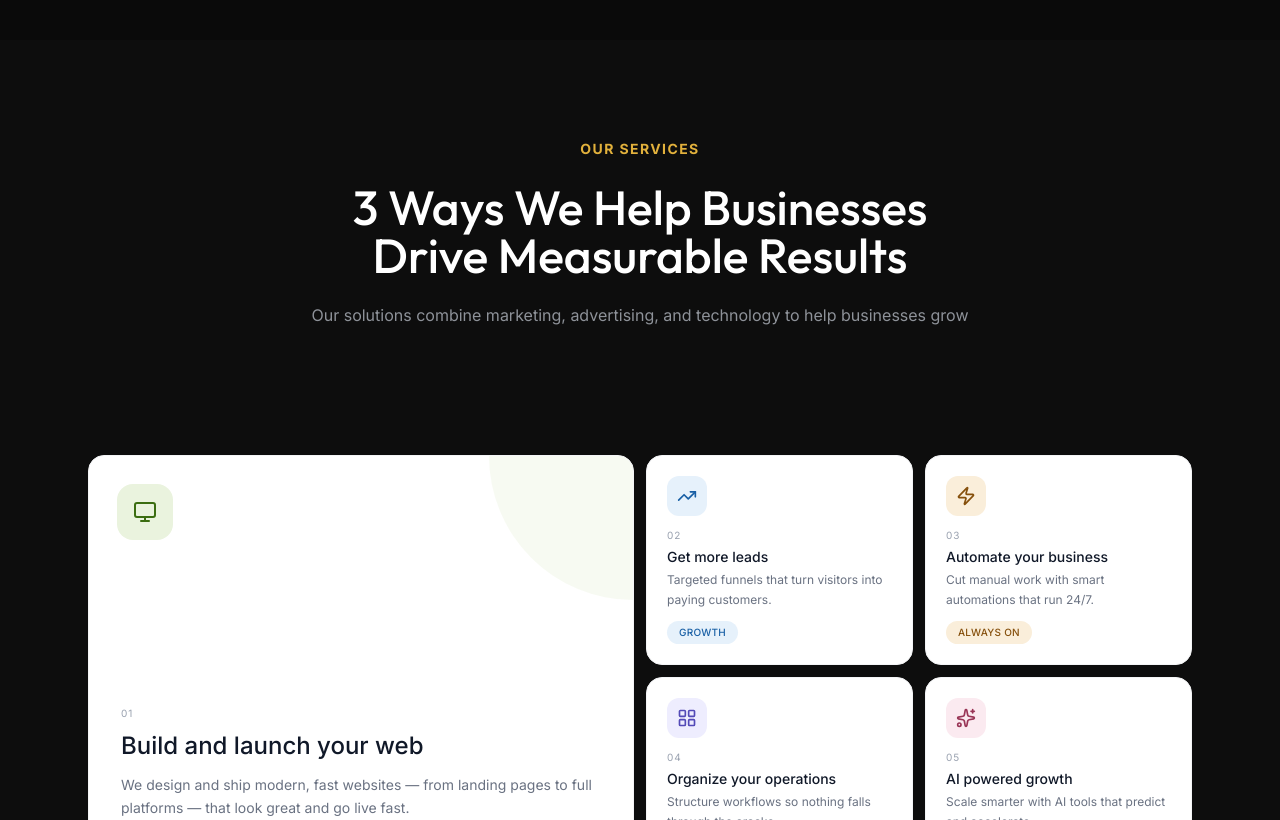
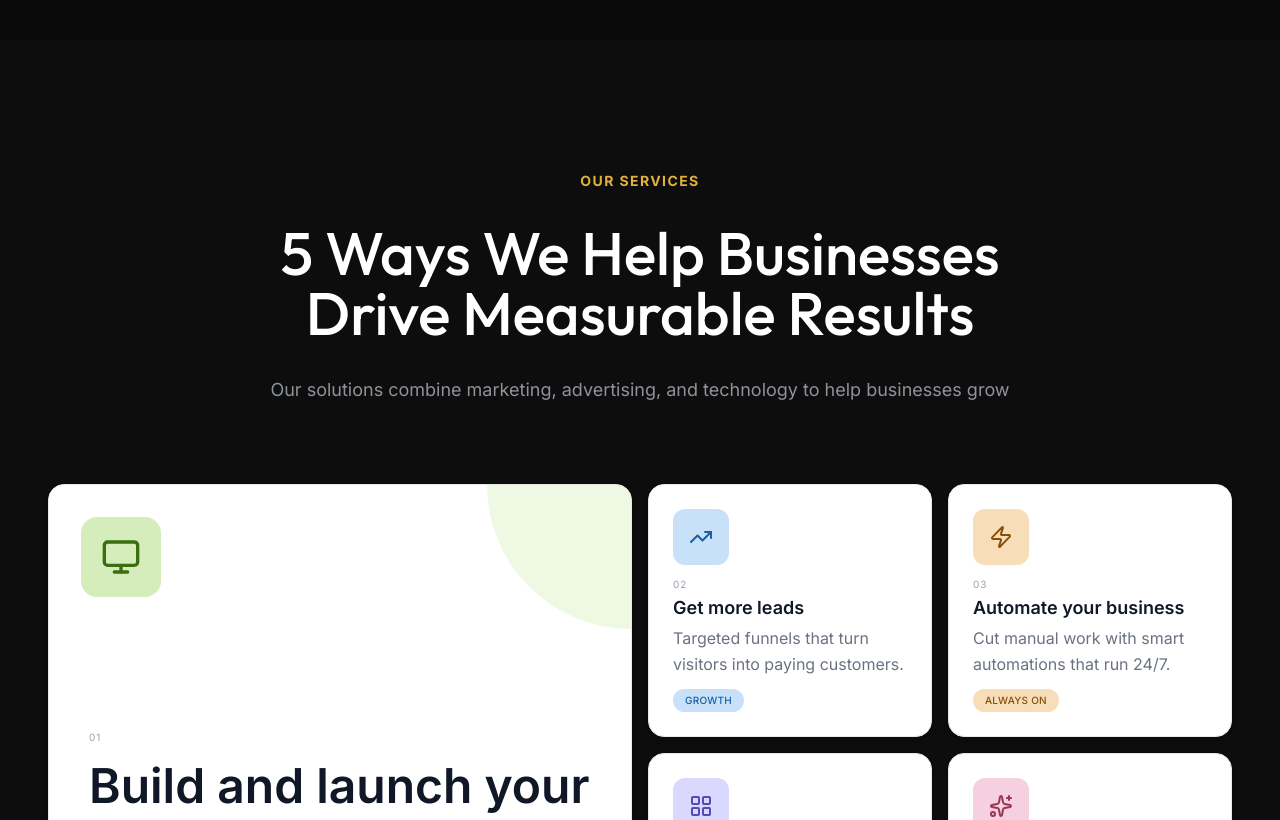
Before and after one commit to Ifeoluwa00dev/Stratnova, a React (Vite) app: page / in a window 1280 px wide. Shown: the part 1980-2800 px from the top of the page. Built offline with nearby package versions, Linux system fonts and the light colour scheme.

Commit message:
edited the services

```diff
--- a/src/components/sections/ServicesSection.tsx
+++ b/src/components/sections/ServicesSection.tsx
@@ -9,63 +9,63 @@ import {
 const services = [
   {
     number: "01",
-    icon: <Monitor className="w-6 h-6" style={{ color: "#3B6D11" }} />,
+    icon: <Monitor className="w-10 h-10" style={{ color: "#3B6D11" }} />,
     title: "Build and launch your web",
     desc: "We design and ship modern, fast websites — from landing pages to full platforms — that look great and go live fast.",
     tag: "Ready in days",
-    iconBg: "#EAF3DE",
-    tagBg: "#EAF3DE",
+    iconBg: "#D4EDBA",
+    tagBg: "#D4EDBA",
     tagColor: "#3B6D11",
-    accentBg: "#EAF3DE",
+    accentBg: "#D4EDBA",
     big: true,
   },
   {
     number: "02",
-    icon: <TrendingUp className="w-5 h-5" style={{ color: "#185FA5" }} />,
+    icon: <TrendingUp className="w-6 h-6" style={{ color: "#185FA5" }} />,
     title: "Get more leads",
     desc: "Targeted funnels that turn visitors into paying customers.",
     tag: "Growth",
-    iconBg: "#E6F1FB",
-    tagBg: "#E6F1FB",
+    iconBg: "#C8E1F8",
+    tagBg: "#C8E1F8",
     tagColor: "#185FA5",
   },
   {
     number: "03",
-    icon: <Zap className="w-5 h-5" style={{ color: "#854F0B" }} />,
+    icon: <Zap className="w-6 h-6" style={{ color: "#854F0B" }} />,
     title: "Automate your business",
     desc: "Cut manual work with smart automations that run 24/7.",
     tag: "Always on",
-    iconBg: "#FAEEDA",
-    tagBg: "#FAEEDA",
+    iconBg: "#F8DEB8",
+    tagBg: "#F8DEB8",
     tagColor: "#854F0B",
   },
   {
     number: "04",
-    icon: <LayoutGrid className="w-5 h-5" style={{ color: "#534AB7" }} />,
+    icon: <LayoutGrid className="w-6 h-6" style={{ color: "#534AB7" }} />,
     title: "Organize your operations",
     desc: "Structure workflows so nothing falls through the cracks.",
     tag: "Structured",
-    iconBg: "#EEEDFE",
-    tagBg: "#EEEDFE",
+    iconBg: "#DAD8FC",
+    tagBg: "#DAD8FC",
     tagColor: "#534AB7",
   },
   {
     number: "05",
-    icon: <Sparkles className="w-5 h-5" style={{ color: "#993556" }} />,
+    icon: <Sparkles className="w-6 h-6" style={{ color: "#993556" }} />,
     title: "AI powered growth",
     desc: "Scale smarter with AI tools that predict and accelerate.",
     tag: "AI first",
-    iconBg: "#FBEAF0",
-    tagBg: "#FBEAF0",
+    iconBg: "#F7D0DF",
+    tagBg: "#F7D0DF",
     tagColor: "#993556",
   },
 ];
 
 function SmallServiceCard({ service }: { service: (typeof services)[number] }) {
   return (
-    <div className="border border-gray-100 rounded-2xl p-5 flex flex-col gap-3 bg-white h-full">
+    <div className="border border-gray-200 rounded-2xl p-6 flex flex-col gap-3 bg-white h-full shadow-md hover:shadow-lg transition-shadow duration-300">
       <div
-        className="w-10 h-10 rounded-xl flex items-center justify-center flex-shrink-0"
+        className="w-14 h-14 rounded-xl flex items-center justify-center flex-shrink-0"
         style={{ background: service.iconBg }}
       >
         {service.icon}
@@ -74,10 +74,10 @@ function SmallServiceCard({ service }: { service: (typeof services)[number] }) {
         <p className="text-[10px] tracking-widest uppercase text-gray-400">
           {service.number}
         </p>
-        <h3 className="text-sm font-medium text-gray-900 leading-snug">
+        <h3 className="text-lg font-semibold text-gray-900 leading-snug">
           {service.title}
         </h3>
-        <p className="text-xs text-gray-500 leading-relaxed">{service.desc}</p>
+        <p className="text-base text-gray-500 leading-relaxed">{service.desc}</p>
       </div>
       <span
         className="text-[10px] font-medium tracking-wide uppercase px-3 py-1 rounded-full w-fit mt-auto"
@@ -94,13 +94,10 @@ export default function ServicesSection() {
   const small = services.slice(1);
 
   return (
-    <section className="py-16 px-6 max-w-6xl mx-auto">
-      <div className="grid grid-cols-1 md:grid-cols-2 gap-3">
+    <section className="py-0 px-0 max-w-full mx-auto">
+      <div className="grid grid-cols-1 md:grid-cols-2 gap-4">
         {/* Big card — left, spans 2 rows */}
-        <div
-          className="row-span-2 border border-gray-100 rounded-2xl p-8 flex flex-col justify-end bg-white relative overflow-hidden min-h-[260px] md:min-h-[320px]"
-          style={{ minHeight: "320px" }}
-        >
+        <div className="row-span-2 border border-gray-200 rounded-2xl p-10 flex flex-col justify-end bg-white relative overflow-hidden min-h-[380px] md:min-h-[480px] shadow-md hover:shadow-lg transition-shadow duration-300">
           {/* Decorative accent */}
           <div
             className="absolute top-0 right-0 w-36 h-36 rounded-bl-full opacity-40"
@@ -109,7 +106,7 @@ export default function ServicesSection() {
 
           {/* Icon */}
           <div
-            className="absolute top-7 left-7 w-14 h-14 rounded-2xl flex items-center justify-center"
+            className="absolute top-8 left-8 w-20 h-20 rounded-2xl flex items-center justify-center"
             style={{ background: big.iconBg }}
           >
             {big.icon}
@@ -119,10 +116,10 @@ export default function ServicesSection() {
           <p className="text-[10px] tracking-widest uppercase text-gray-400 mb-2">
             {big.number}
           </p>
-          <h3 className="text-2xl font-medium text-gray-900 leading-snug mb-3">
+          <h3 className="text-4xl md:text-5xl font-semibold text-gray-900 leading-snug mb-3">
             {big.title}
           </h3>
-          <p className="text-sm text-gray-500 leading-relaxed mb-5">
+          <p className="text-lg text-gray-500 leading-relaxed mb-6">
             {big.desc}
           </p>
           <span
@@ -134,7 +131,7 @@ export default function ServicesSection() {
         </div>
 
         {/* 4 small cards — right side, 2x2 grid */}
-        <div className="grid grid-cols-2 gap-3">
+        <div className="grid grid-cols-2 gap-4">
           {small.map((s) => (
             <SmallServiceCard key={s.number} service={s} />
           ))}
--- a/src/pages/Home.tsx
+++ b/src/pages/Home.tsx
@@ -102,27 +102,22 @@ export default function Home() {
         </div>
       </section>
 
-      {/* 3 Ways We Help */}
-      <section className="py-24 bg-brand-card/30">
+      {/* 5 Ways We Help */}
+      <section className="py-32 bg-brand-card/30">
   <div className="container-custom">
-          <div className="text-center max-w-2xl mx-auto mb-16">
-            <div className="inline-flex items-center gap-2 text-brand-gold text-sm font-bold uppercase tracking-widest mb-6">
+    <div className="text-center max-w-3xl mx-auto mb-20">
+      <div className="inline-flex items-center gap-2 text-brand-gold text-sm font-bold uppercase tracking-widest mb-8">
         Our Services
       </div>
-            <h2 className="text-4xl md:text-5xl font-display font-medium mb-6">
-              3 Ways We Help Businesses Drive Measurable Results
+      <h2 className="text-5xl md:text-6xl font-display font-medium mb-8">
+        5 Ways We Help Businesses Drive Measurable Results
       </h2>
-            <p className="text-brand-grey">
+      <p className="text-brand-grey text-lg leading-relaxed">
         Our solutions combine marketing, advertising, and technology to help businesses grow
       </p>
     </div>
 
-
-          <ServicesSection/>
-
-
-
-
+    <ServicesSection />
   </div>
 </section>
 
```
Lines whose indentation alone changed are shown as unchanged.
